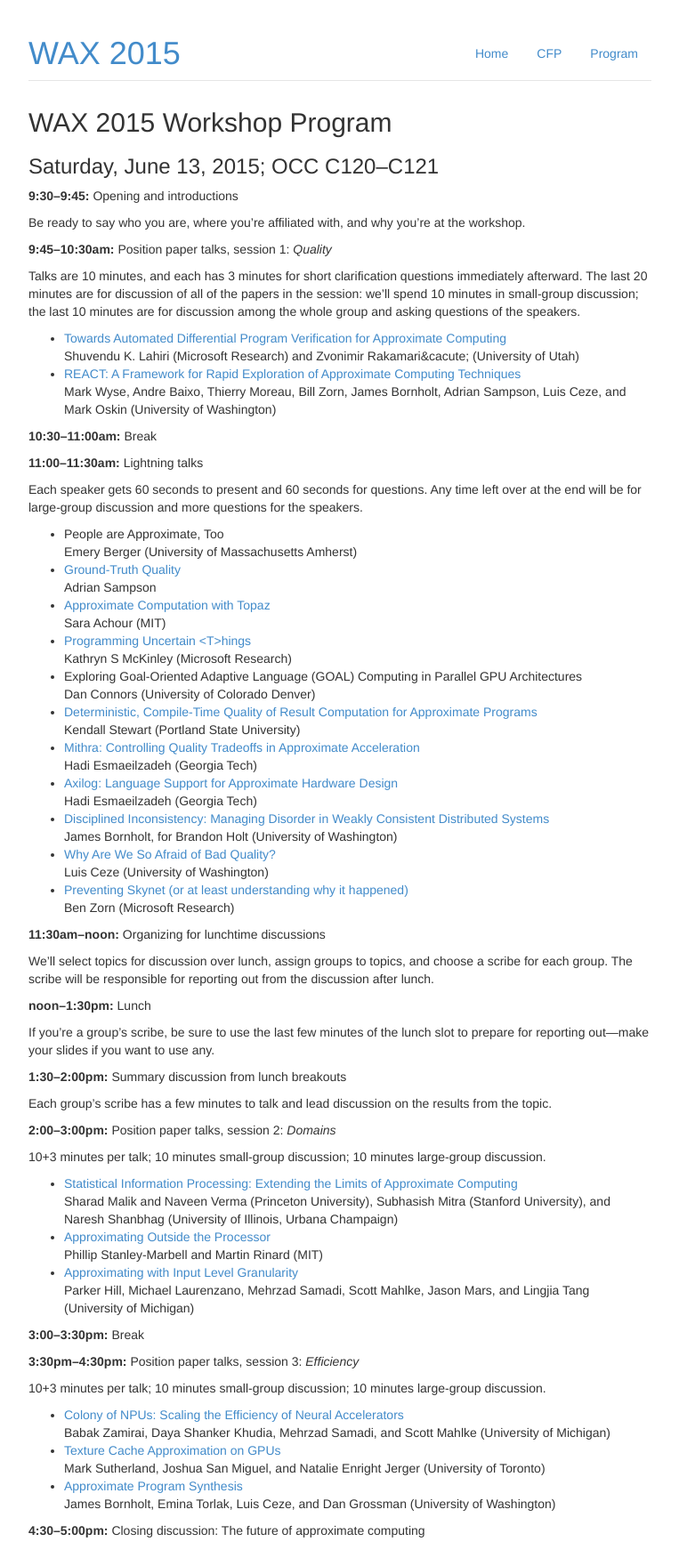
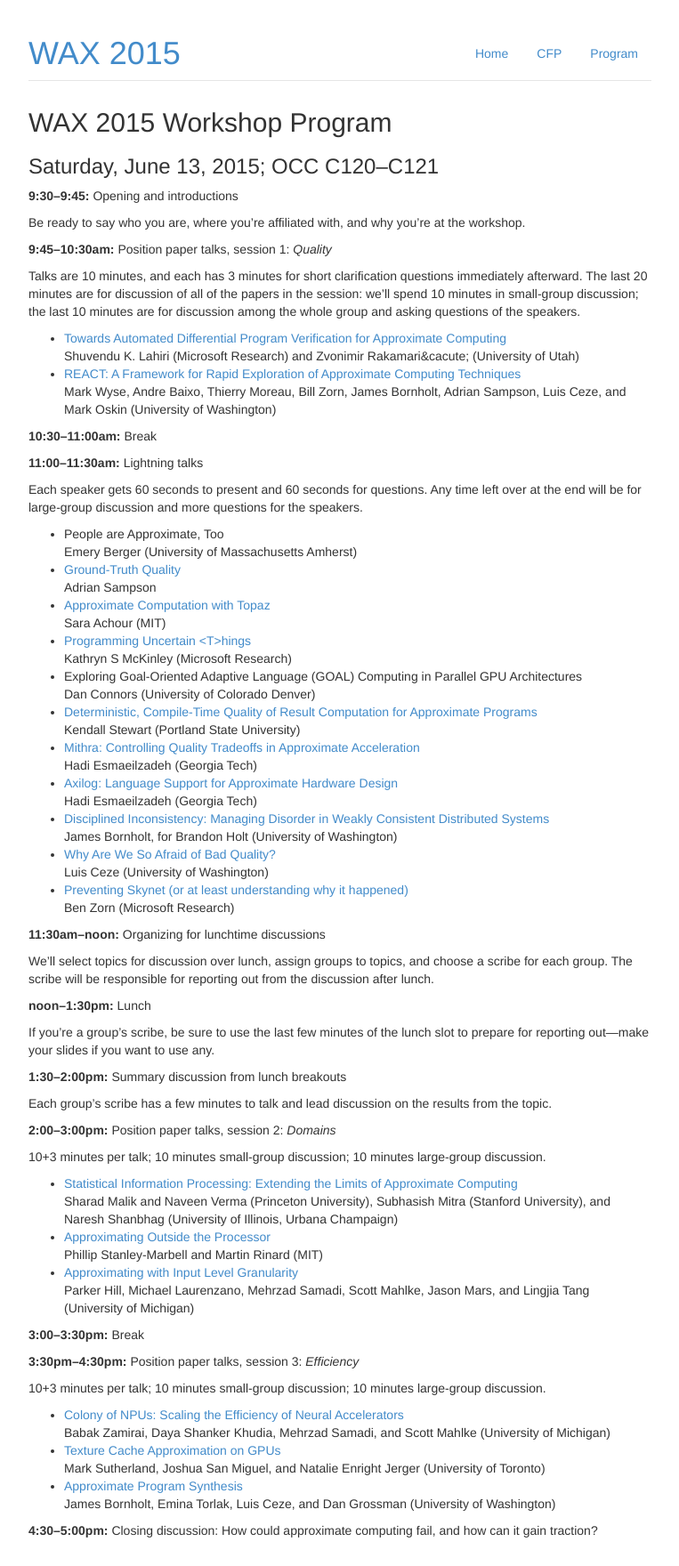
Before and after one commit to uwsampa/sampa-public, a Jekyll site: the page built from wax2015/program.md, in a window 1280 px wide. Shown: the whole page at 89% size, without its empty margins (258-1021 px from the left). Built offline with Jekyll 4.4.1, drawn with Linux system fonts in a browser that asks for light colours; Markdown is read by kramdown in place of the engine named in the settings.

Commit message:
New closing discussion topic

```diff
--- a/wax2015/program.md
+++ b/wax2015/program.md
@@ -98,4 +98,4 @@ Each group's scribe has a few minutes to talk and lead discussion on the results
     James Bornholt, Emina Torlak, Luis Ceze, and Dan Grossman (University of
     Washington)
 
-**4:30--5:00pm:** Closing discussion: The future of approximate computing
+**4:30--5:00pm:** Closing discussion: How could approximate computing fail, and how can it gain traction?
```
